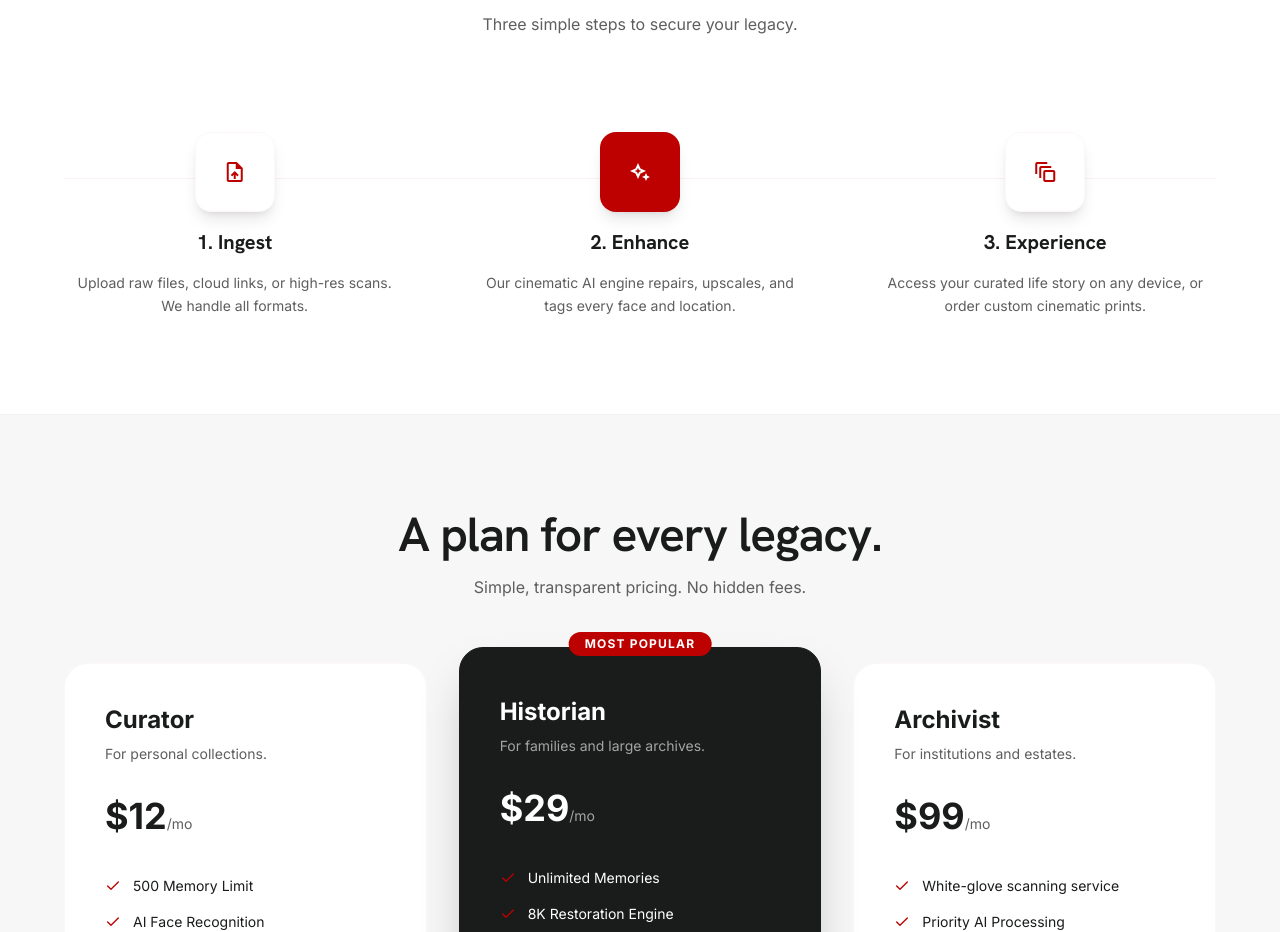
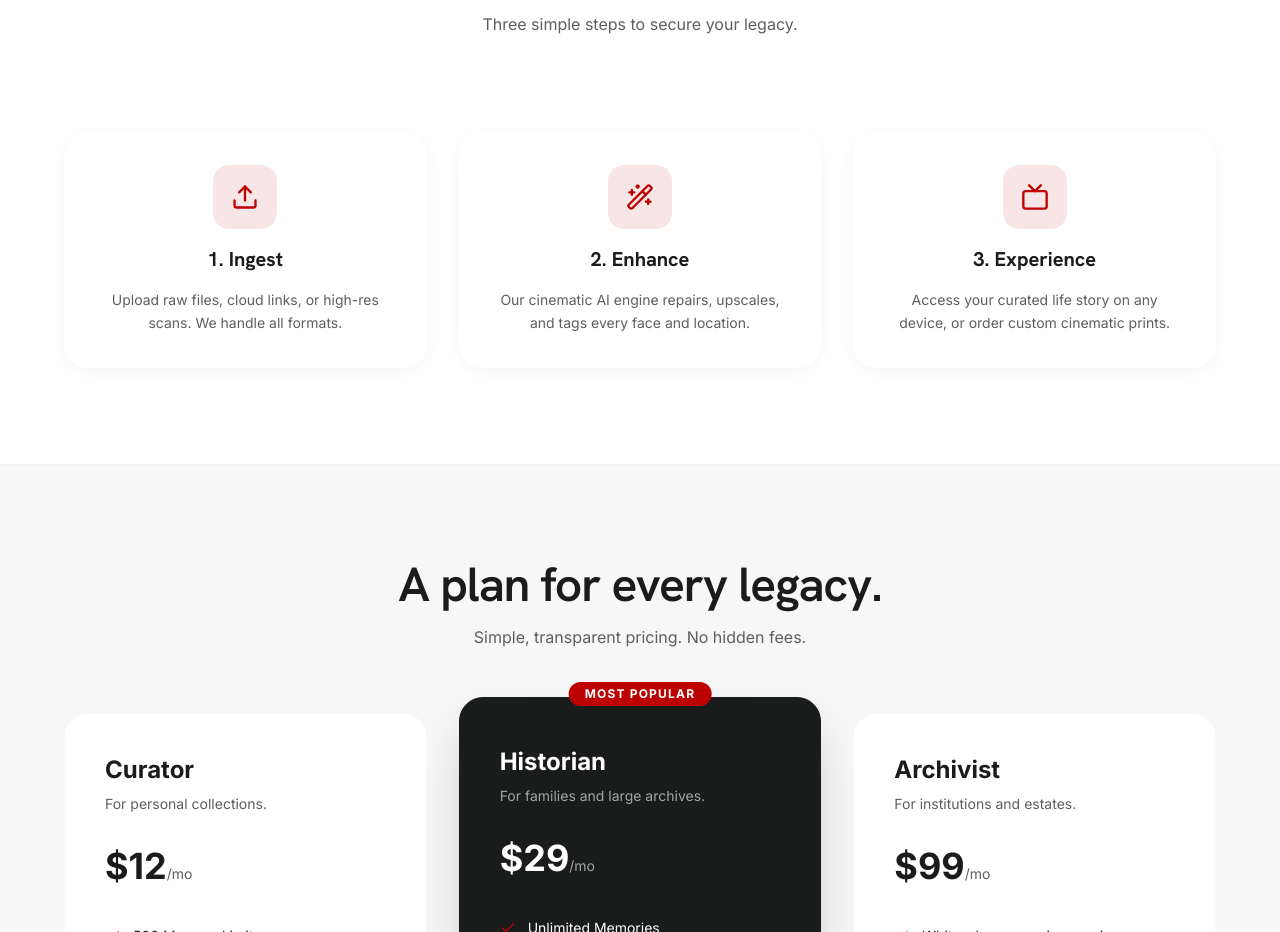
Before and after one commit to ss-nall/Memora_Draft, a Next.js app in the folder frontend/: page / in a window 1280 px wide. Shown: the part 2762-3694 px from the top of the page. Built offline with nearby package versions, Linux system fonts and the light colour scheme; no server answers.

Commit message:
Replace ligature icons with Lucide React icons and wrap process timeline steps in glass card boxes

```diff
--- a/frontend/src/app/page.tsx
+++ b/frontend/src/app/page.tsx
@@ -2,7 +2,7 @@
 
 import { useState, useEffect } from "react";
 import Link from "next/link";
-import { Camera, Sparkles, Image as ImageIcon, Play, Check, Navigation, ArrowRight } from "lucide-react";
+import { Play, Sparkles, Camera, Check, ChevronRight, TrendingUp, Upload, Wand2, Tv } from "lucide-react";
 import { motion, AnimatePresence } from "framer-motion";
 import { ScrollReveal } from "@/components/ui/ScrollReveal";
 
@@ -226,31 +226,30 @@ export default function HomePage() {
             <h2 className="font-display-lg text-4xl sm:text-5xl text-on-surface font-semibold tracking-tight">The path to forever.</h2>
             <p className="text-secondary">Three simple steps to secure your legacy.</p>
           </div>
-          <div className="grid grid-cols-1 md:grid-cols-3 gap-16 relative">
-            <div className="absolute top-1/4 left-0 w-full h-px bg-outline-variant/20 hidden md:block z-0"></div>
+          <div className="grid grid-cols-1 md:grid-cols-3 gap-8 relative">
 
             {/* Step 1 */}
-            <div className="relative z-10 flex flex-col items-center text-center space-y-4">
-              <div className="w-20 h-20 bg-white rounded-2xl shadow-lg border border-outline-variant/10 flex items-center justify-center transform hover:rotate-3 transition-transform">
-                <span className="material-symbols-outlined text-primary text-3xl">upload_file</span>
+            <div className="relative z-10 glass-panel p-8 rounded-3xl flex flex-col items-center text-center space-y-4 hover:shadow-xl transition-all duration-300">
+              <div className="w-16 h-16 bg-primary/10 rounded-2xl flex items-center justify-center text-primary">
+                <Upload className="w-7 h-7" />
               </div>
               <h3 className="font-title-md text-xl font-bold">1. Ingest</h3>
               <p className="text-secondary max-w-xs text-sm leading-relaxed">Upload raw files, cloud links, or high-res scans. We handle all formats.</p>
             </div>
 
             {/* Step 2 */}
-            <div className="relative z-10 flex flex-col items-center text-center space-y-4">
-              <div className="w-20 h-20 bg-primary text-on-primary rounded-2xl shadow-lg flex items-center justify-center transform hover:-rotate-3 transition-transform">
-                <span className="material-symbols-outlined text-white text-3xl">magic_button</span>
+            <div className="relative z-10 glass-panel p-8 rounded-3xl flex flex-col items-center text-center space-y-4 hover:shadow-xl transition-all duration-300">
+              <div className="w-16 h-16 bg-primary/10 rounded-2xl flex items-center justify-center text-primary">
+                <Wand2 className="w-7 h-7" />
               </div>
               <h3 className="font-title-md text-xl font-bold">2. Enhance</h3>
               <p className="text-secondary max-w-xs text-sm leading-relaxed">Our cinematic AI engine repairs, upscales, and tags every face and location.</p>
             </div>
 
             {/* Step 3 */}
-            <div className="relative z-10 flex flex-col items-center text-center space-y-4">
-              <div className="w-20 h-20 bg-white rounded-2xl shadow-lg border border-outline-variant/10 flex items-center justify-center transform hover:rotate-3 transition-transform">
-                <span className="material-symbols-outlined text-primary text-3xl">auto_awesome_motion</span>
+            <div className="relative z-10 glass-panel p-8 rounded-3xl flex flex-col items-center text-center space-y-4 hover:shadow-xl transition-all duration-300">
+              <div className="w-16 h-16 bg-primary/10 rounded-2xl flex items-center justify-center text-primary">
+                <Tv className="w-7 h-7" />
               </div>
               <h3 className="font-title-md text-xl font-bold">3. Experience</h3>
               <p className="text-secondary max-w-xs text-sm leading-relaxed">Access your curated life story on any device, or order custom cinematic prints.</p>
```
